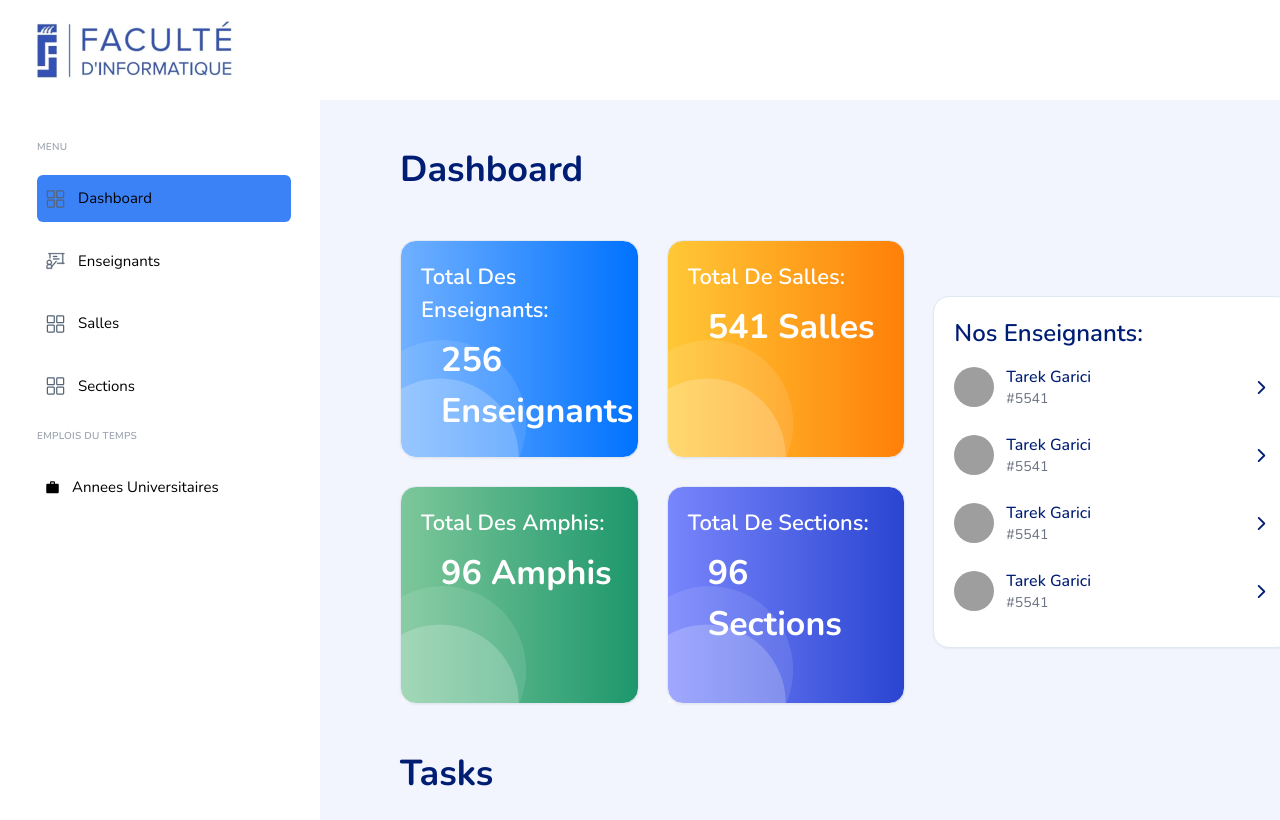
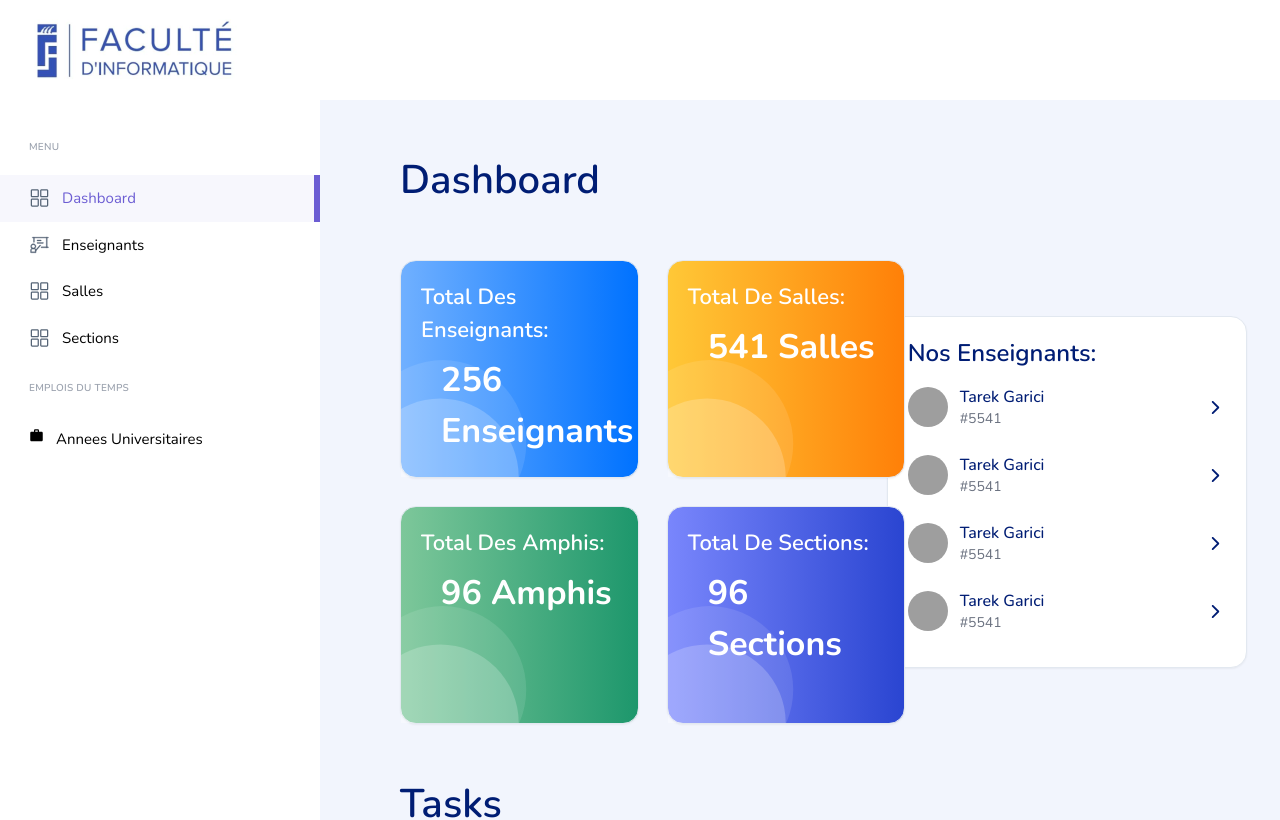
Before and after one commit to OussamaGhz/Times, a Next.js app: page /dashboard in a window 1280 px wide. Shown: the top 820 px of the page. Built offline with nearby package versions, Linux system fonts and the light colour scheme; grey boxes are pictures that could not be loaded.

Commit message:
changing the sidebar styles

```diff
--- a/app/dashboard/layout.tsx
+++ b/app/dashboard/layout.tsx
@@ -8,7 +8,7 @@ interface LayoutProps {
 const Layout: React.FC<LayoutProps> = ({ children }) => {
   return (
     <div className="flex justify-between w-screen">
-      <div className="flex-1">
+      <div className="flex-">
         <SideBar />
       </div>
       <div className="flex-4">{children}</div>
--- a/app/dashboard/page.tsx
+++ b/app/dashboard/page.tsx
@@ -70,7 +70,7 @@ const DashboardPage = () => {
   return (
     <PageContainer>
       <div>
-        <h1 className="font-bold text-4xl text-left my-[50px] ">
+        <h1 className="font-[600] text-[40px] text-left my-[50px] ">
           Dashboard
         </h1>
         <div className="flex gap-7 flex-col lg:flex-row justify-between items-center w-full">
@@ -86,13 +86,13 @@ const DashboardPage = () => {
               ))}
             </div>
           </div>
-          <div className="w-1/3 ">
+          <div className="w-1/3 flex justify-center items-center">
             <MiniTable />
           </div>
         </div>
       </div>
       <div>
-        <h1 className="font-bold text-4xl text-left my-[50px] ">Tasks</h1>
+        <h1 className="font-[600] text-[40px] text-left my-[50px]">Tasks</h1>
         <div className="flex gap-7 flex-col lg:flex-row justify-center items-center">
           <div className="grid lg:grid-cols-3 grid-cols-1 gap-7 ">
             {tasks.map((content) => (
--- a/app/ui/dashboard/page-container.tsx
+++ b/app/ui/dashboard/page-container.tsx
@@ -6,7 +6,7 @@ interface MyProps {
 
 const PageContainer = ({ children }: MyProps) => {
   return (
-    <div className=" flex justify-center  flex-col text-[#001D74] px-20">
+    <div className=" flex justify-center  flex-col text-[#001D74] px-5 md:px-10 lg:px-20">
       {children}
     </div>
   );
--- a/app/ui/dashboard/sidebar-server.tsx
+++ b/app/ui/dashboard/sidebar-server.tsx
@@ -16,8 +16,13 @@ const MenuItem = ({ item, activePath }: MenuItemProps) => {
   const active = item.path === activePath;
   return (
     <li className="group">
-      <Link href={item.path}>
-        <span className={`flex gap-3 w-full items-center rounded-md p-2 py-3 ${active && "bg-blue-500"} group-hover:bg-blue-500 group-hover:text-white transition duration-200 ease-in-out transform group-hover:scale-105`}>
+      <Link
+        href={item.path}
+        className={`flex w-full items-center  ${
+          active && "border-r-[6px] border-[#6C5DD3] bg-[#6C5DD3] bg-opacity-5 text-[#6C5DD3]"
+        } ${!active && "group-hover:bg-gray-200"} transition duration-300 ease-in-out`}
+      >
+        <span className="flex gap-3 p-2 py-3 pl-[29px]">
           {item.icon}
           <span className="text-[15px]">{item.title}</span>
         </span>
@@ -37,11 +42,11 @@ interface sectionProps {
 }
 
 export const MenuSection = ({ section, activePath }: MenuSectionProps) => (
-  <li className="px-[29px]">
-    <h3 className="text-gray-400 text-[10px] uppercase tracking-wide font-semibold">
+  <li className="">
+    <h3 className="text-gray-400 text-[10px] uppercase tracking-wide font-semibold pl-[29px]">
       {section.title}
     </h3>
-    <ul className="flex flex-col gap-4 md:my-5 relative text-[15px] text-black">
+    <ul className="flex flex-col md:my-5 relative text-[15px] text-black">
       {section.list.map((item) => (
         <MenuItem key={item.title} item={item} activePath={activePath} />
       ))}
--- a/app/ui/dashboard/sidebar.tsx
+++ b/app/ui/dashboard/sidebar.tsx
@@ -67,9 +67,9 @@ const SideBar = () => {
   const pathname = usePathname();
 
   return (
-    <div className=" flex bg-white border-b-4 md:max-w-262 z-50 h-screen relative shadow-r-[0_8px_30px_rgb(0,0,0,0.12)]">
+    <div className=" flex bg-white border-b-4 md:max-w-209 z-50 h-screen relative shadow-r-[0_8px_30px_rgb(0,0,0,0.12)]">
       <div
-        className={`w-80 space-y-6 pl-2 absolute inset-y-0 left-0 transform  rounded-lg ${
+        className={`w-80 space-y-6 absolute inset-y-0 left-0 transform  rounded-lg ${
           isSidebarOpen ? "translate-x-0" : "-translate-x-full"
         } md:relative md:translate-x-0 transition duration-200 ease-in-out mt-10  bg-inherit z-10`}
       >
```
